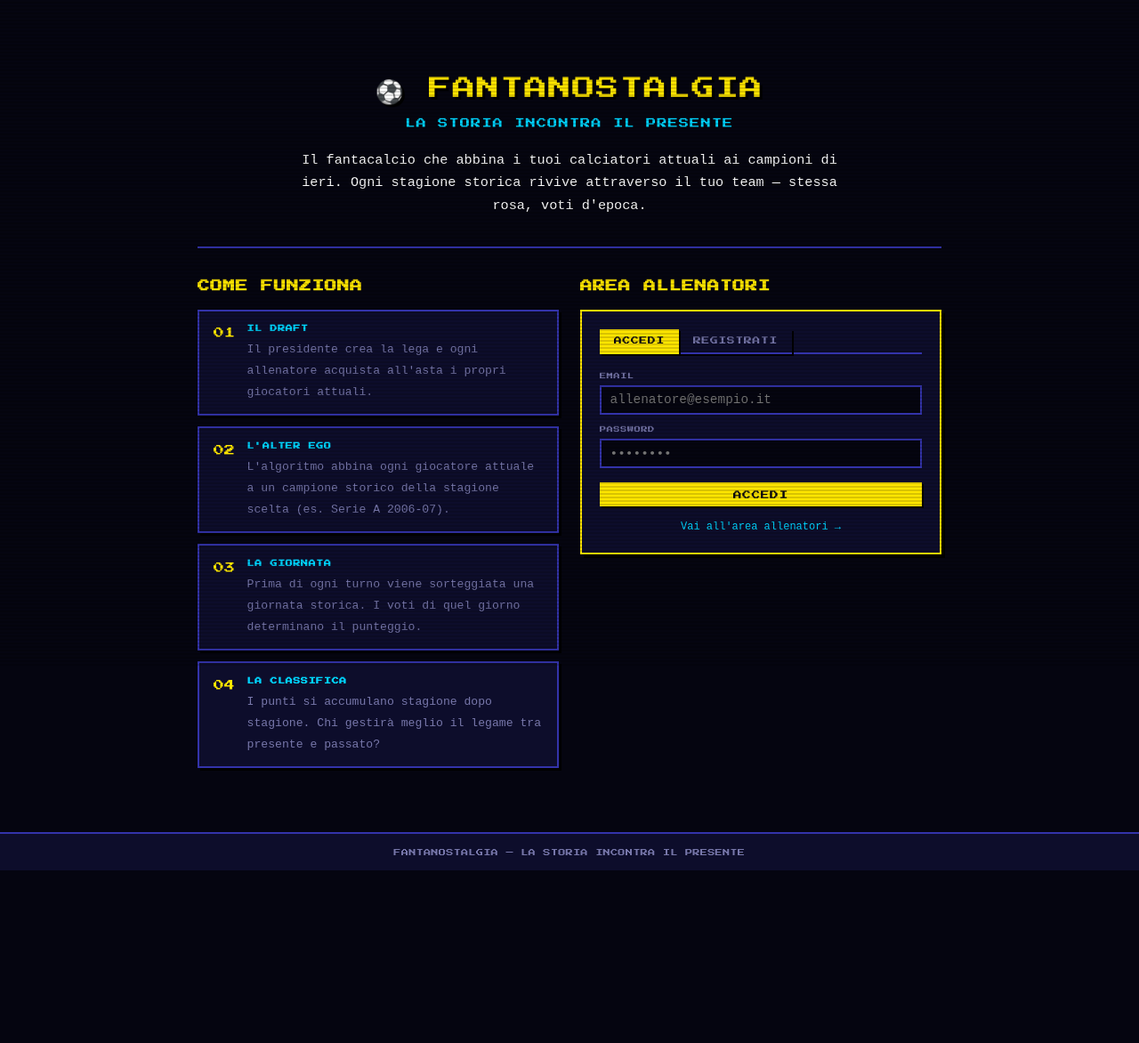
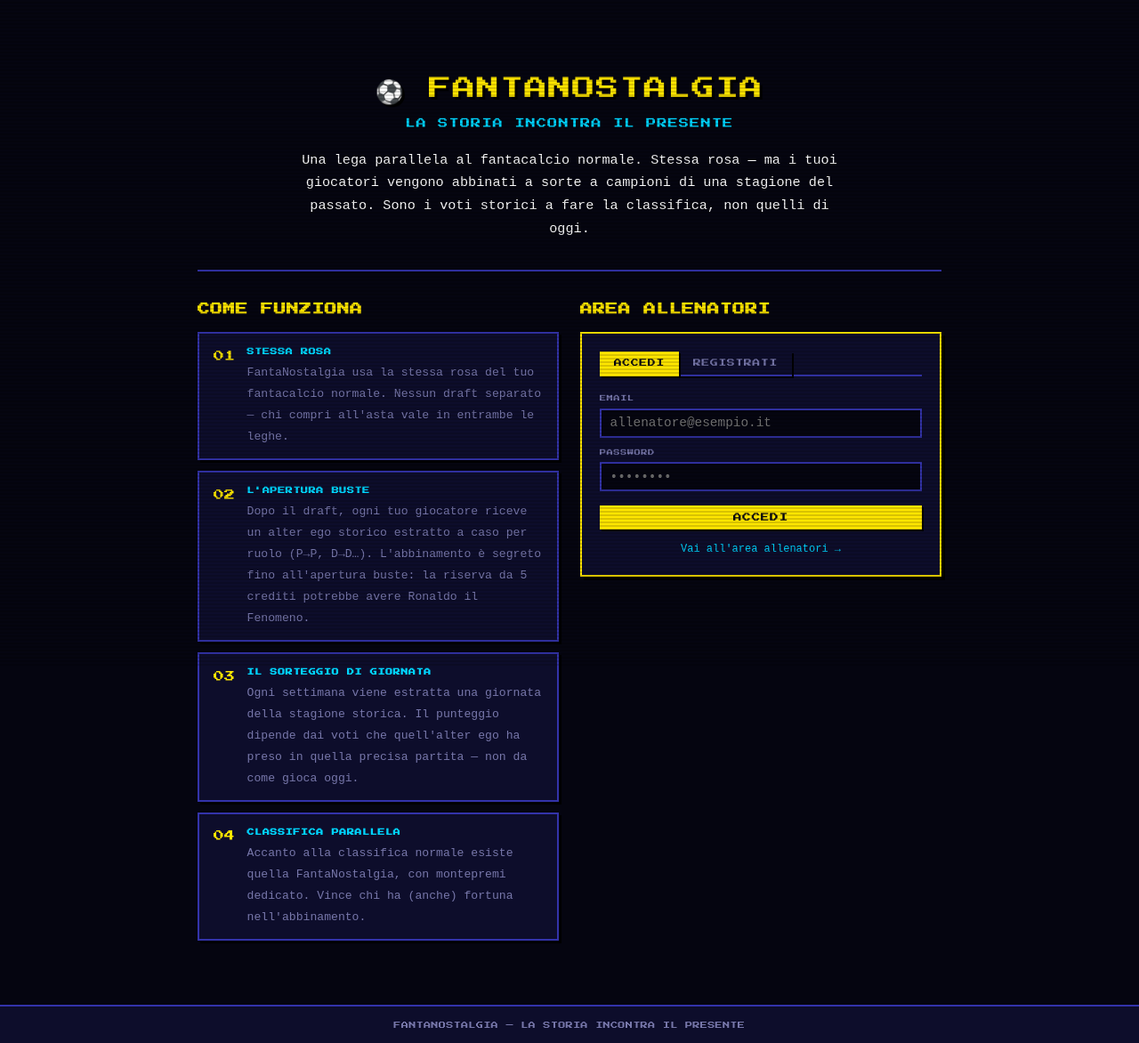
Before and after one commit to simonediroma/fantanostalgia, a FastAPI app: page / in a window 1280 px wide. Shown: the part 52-1224 px from the top of the page at 89% size. Before the commit the page ends 1030 px from the top, so only its background shows below. Run offline with FastAPI, Linux system fonts and the light colour scheme; data that the repository does not hold is empty.

Commit message:
fix: correct homepage copy to match actual game mechanics
- Hero: clarify it's a parallel league, not a standalone game
- Step 01: same roster as normal fantasy (no separate draft)
- Step 02: alter ego is drawn randomly per role, reveal at "apertura buste"
- Step 03: score comes from the alter ego's votes in the drawn historic matchday
- Step 04: parallel standings with dedicated prize pool, not multi-season accumulation

Co-Authored-By: Claude <noreply@anthropic.com>

```diff
--- a/backend/templates/home.html
+++ b/backend/templates/home.html
@@ -171,8 +171,9 @@
   <div class="hero-title">⚽ FantaNostalgia</div>
   <div class="hero-tagline">La storia incontra il presente</div>
   <p class="hero-desc">
-    Il fantacalcio che abbina i tuoi calciatori attuali ai campioni di ieri.
-    Ogni stagione storica rivive attraverso il tuo team — stessa rosa, voti d'epoca.
+    Una lega parallela al fantacalcio normale. Stessa rosa — ma i tuoi giocatori
+    vengono abbinati a sorte a campioni di una stagione del passato. Sono i voti
+    storici a fare la classifica, non quelli di oggi.
   </p>
 </section>
 
@@ -186,29 +187,29 @@
       <div class="step">
         <span class="step-num">01</span>
         <div class="step-body">
-          <strong>Il Draft</strong>
-          <span>Il presidente crea la lega e ogni allenatore acquista all'asta i propri giocatori attuali.</span>
+          <strong>Stessa Rosa</strong>
+          <span>FantaNostalgia usa la stessa rosa del tuo fantacalcio normale. Nessun draft separato — chi compri all'asta vale in entrambe le leghe.</span>
         </div>
       </div>
       <div class="step">
         <span class="step-num">02</span>
         <div class="step-body">
-          <strong>L'Alter Ego</strong>
-          <span>L'algoritmo abbina ogni giocatore attuale a un campione storico della stagione scelta (es. Serie A 2006-07).</span>
+          <strong>L'Apertura Buste</strong>
+          <span>Dopo il draft, ogni tuo giocatore riceve un alter ego storico estratto a caso per ruolo (P→P, D→D…). L'abbinamento è segreto fino all'apertura buste: la riserva da 5 crediti potrebbe avere Ronaldo il Fenomeno.</span>
         </div>
       </div>
       <div class="step">
         <span class="step-num">03</span>
         <div class="step-body">
-          <strong>La Giornata</strong>
-          <span>Prima di ogni turno viene sorteggiata una giornata storica. I voti di quel giorno determinano il punteggio.</span>
+          <strong>Il Sorteggio di Giornata</strong>
+          <span>Ogni settimana viene estratta una giornata della stagione storica. Il punteggio dipende dai voti che quell'alter ego ha preso in quella precisa partita — non da come gioca oggi.</span>
         </div>
       </div>
       <div class="step">
         <span class="step-num">04</span>
         <div class="step-body">
-          <strong>La Classifica</strong>
-          <span>I punti si accumulano stagione dopo stagione. Chi gestirà meglio il legame tra presente e passato?</span>
+          <strong>Classifica Parallela</strong>
+          <span>Accanto alla classifica normale esiste quella FantaNostalgia, con montepremi dedicato. Vince chi ha (anche) fortuna nell'abbinamento.</span>
         </div>
       </div>
     </div>
```
